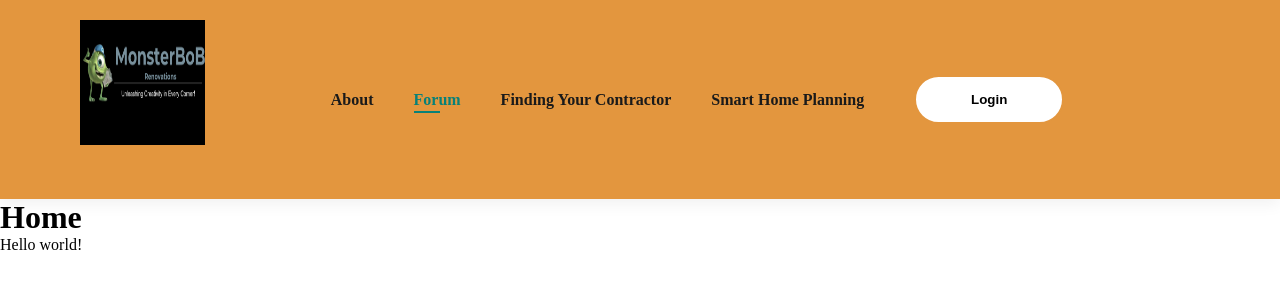
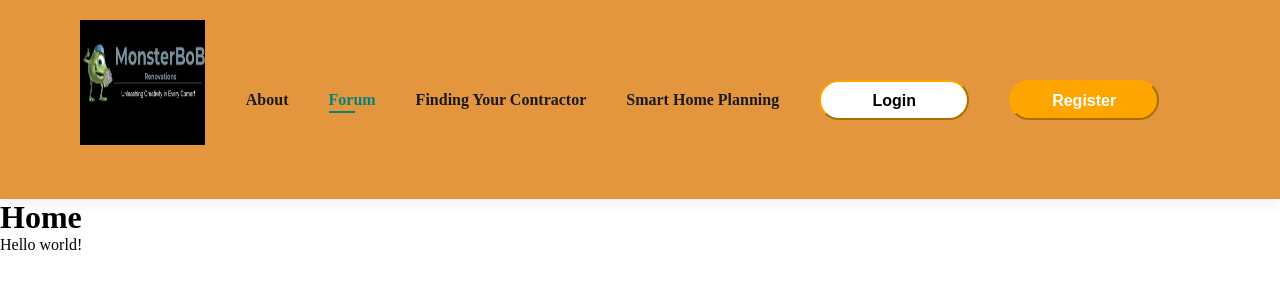
Before and after one commit to RuiHern/appdevProject, a Flask app: page / in a window 1280 px wide. Shown: the top 300 px of the page. Run offline with Flask 3, Linux system fonts and the light colour scheme; some libraries are stand-ins or nearby versions.

Commit message:
updated css

```diff
--- a/static/apdev.css
+++ b/static/apdev.css
@@ -99,25 +99,28 @@
 }
 
 #loginbtnNav{
-    position: relative;
+    position:relative;
+    color: black;
     width:150px;
-    padding: 15px 0;
-    text-align: center;
-    margin: 20px 10px;
-    font-weight:bold;
-    border: 2px solid #E3963E;
-    background: white;
-    border-radius:25px;
-    color: black;
+    height:40px;
+    font-size: 16px;
+    font-weight: 600;
+    padding: 10px;
+    background-color: white;
+    border-radius: 25px;
+    border-color: orange;
 
 }
 #registerbtnNav{
+    position:relative;
     color: white;
+    width:150px;
+    height:40px;
     font-size: 16px;
     font-weight: 600;
     padding: 10px;
     background-color: orange;
-    border-radius: 5px;
+    border-radius: 25px;
     border-color: orange;
 
 }
--- a/templates/includes/_navbar.html
+++ b/templates/includes/_navbar.html
@@ -7,6 +7,7 @@
                 <li><a href="Blog.html">Finding Your Contractor</a></li>
                 <li><a href="About.html">Smart Home Planning</a></li>
                 <li><button id="loginbtnNav">Login</button></li>
+                <li><button id="registerbtnNav">Register</button></li>
             </ul>
 
         </div>
```
